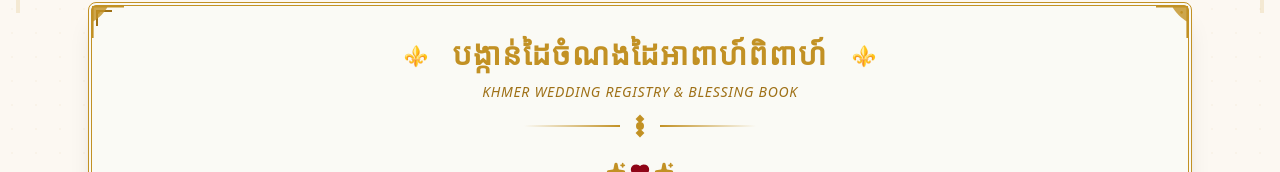
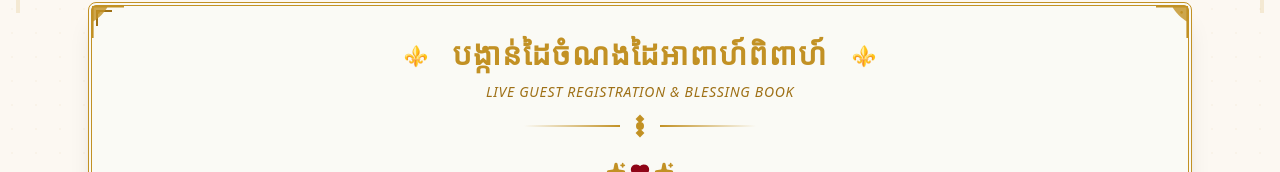
Before and after one commit to chanagent2016-cloud/wedding01, a React (Vite) app: page / in a window 1280 px wide. Shown: the part 723-895 px from the top of the page. Built offline with nearby package versions, Linux system fonts and the light colour scheme; no server answers; the database is empty; a web font is replaced by a local one.

Commit message:
chore: update UI labels for host and guest tabs
Refine Khmer and English display titles to better reflect the live status of the gift registry and guestbook features.

```diff
--- a/src/App.tsx
+++ b/src/App.tsx
@@ -354,14 +354,14 @@ export default function App() {
             activeTab === 'guest'
               ? 'បង្កាន់ដៃចំណងដៃអាពាហ៍ពិពាហ៍'
               : activeTab === 'host'
-              ? 'ម៉ែត្រដេលសន្លឹកបច្ច័យ និងសារជូនពរ'
+              ? 'បញ្ជីចំណងដៃ និងពាក្យជូនពរ ផ្សាយផ្ទាល់'
               : activeTab === 'admin'
               ? 'ផ្ទាំងគ្រប់គ្រងចំណូលចំណងដៃ (Admin Console)'
               : 'ការកំណត់តភ្ជាប់ទិន្នន័យ (Supabase Integration)'
           }
           subtitle={
             activeTab === 'guest'
-              ? 'KHMER WEDDING REGISTRY & BLESSING BOOK'
+              ? 'LIVE GUEST REGISTRATION & BLESSING BOOK'
               : activeTab === 'host'
               ? 'COUPLE BOARD AND APPROVED BLESSINGS'
               : activeTab === 'admin'
```
